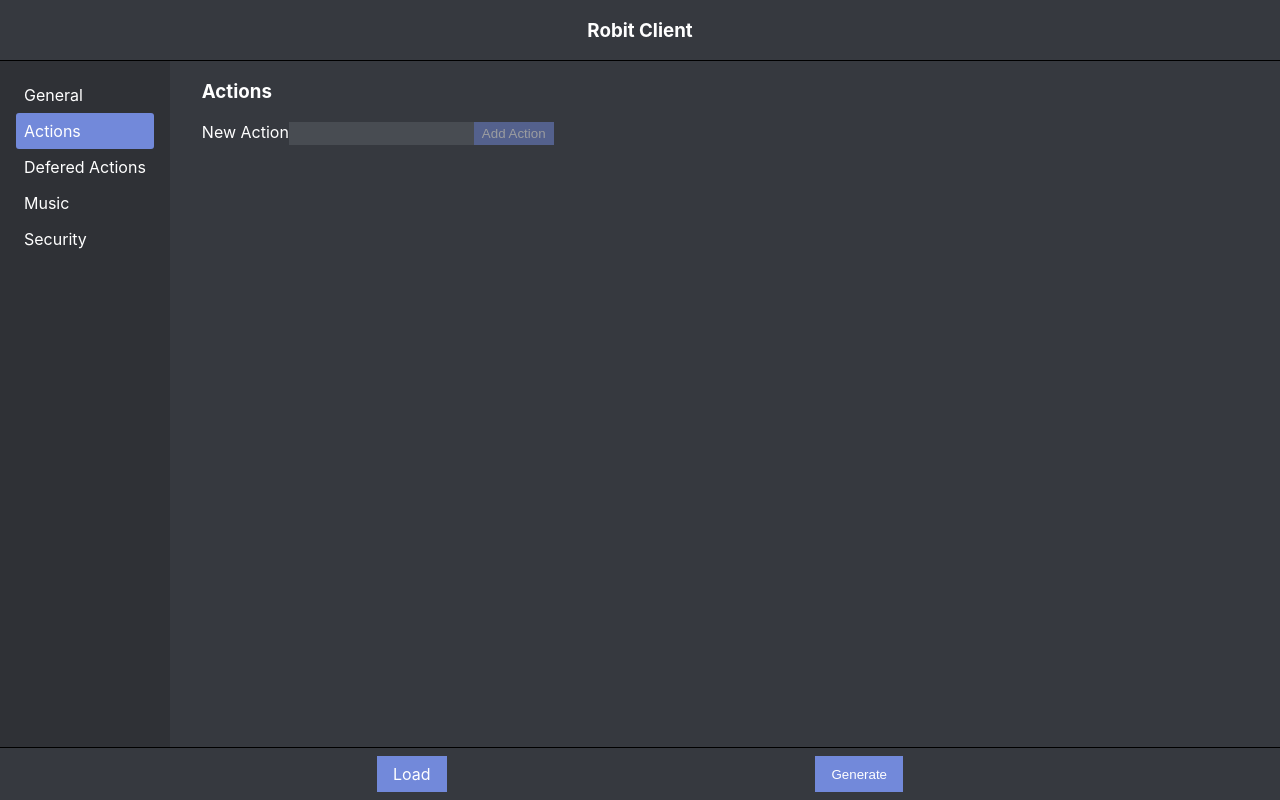
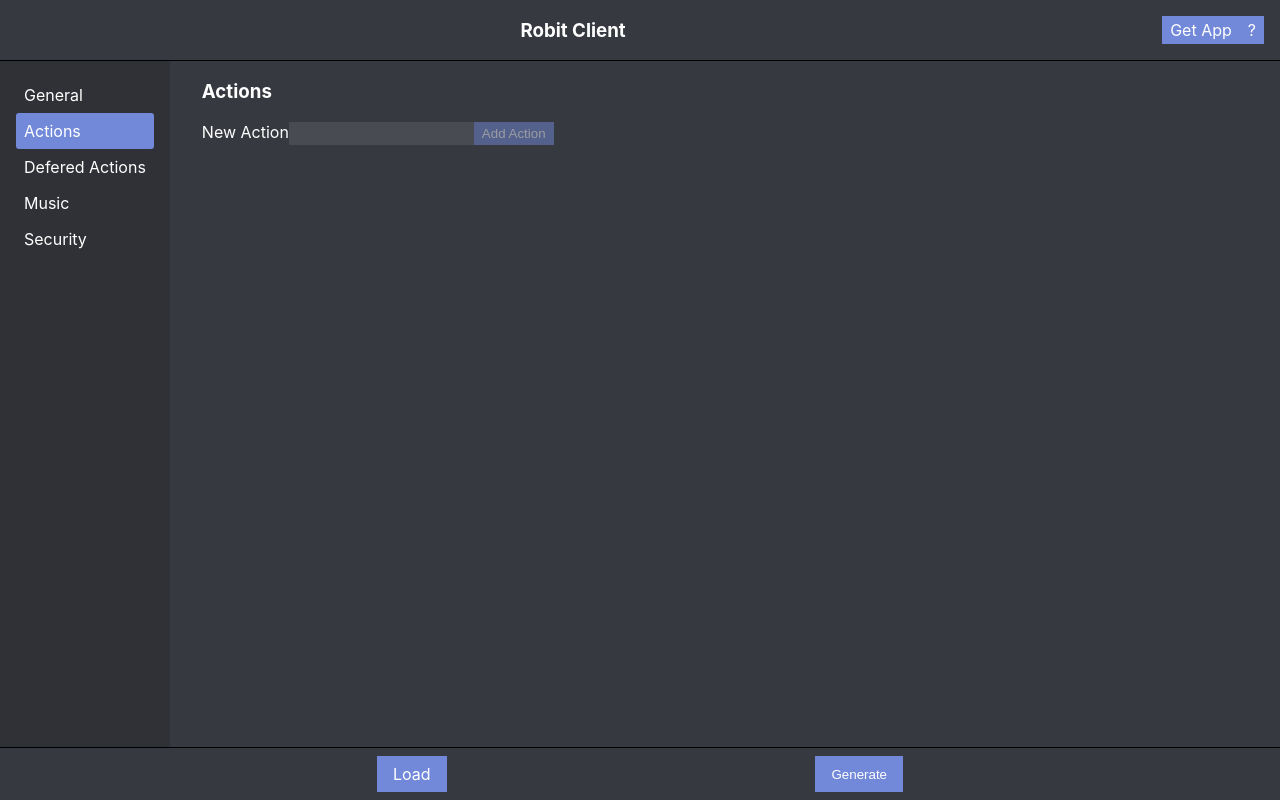
Before and after one commit to JeffreyRiggle/robitclient, a React (Create React App) app: page /robit/actions in a window 1280 px wide. Built offline with nearby package versions, Linux system fonts and the light colour scheme.

Commit message:
add download link

```diff
--- a/src/Action.scss
+++ b/src/Action.scss
@@ -8,3 +8,10 @@
         padding: $small-padding;
     }
 }
+
+.action-help {
+    margin-right: $default-padding;
+    background-color: #72767d;
+    padding: $small-padding $default-padding;
+    font-style: italic;
+}
--- a/src/Actions.js
+++ b/src/Actions.js
@@ -25,6 +25,7 @@ class Actions extends Component {
           {this.state.actions.map(action => {
             return (
               <div key={action.id} className="item">
+                <span className="action-help">!robit {action.id}</span>
                 <span className="txt">{action.id}</span>
                 <Link className="button edit" to={`/actions/${action.id}`}>Edit</Link>
                 <button onClick={this.removeAction(action)}>Remove</button>
--- a/src/App.js
+++ b/src/App.js
@@ -10,8 +10,12 @@ import UserSecurity from './UserSecurity';
 import Generator from './Generator';
 import nativeService from './Native/NativeService';
 import Server from './Server';
+import Help from './Help/Help';
+import getHelp from './Help/helpProvider';
 
 import './App.scss';
+
+const downloadApp = getHelp('appDownload');
 
 class App extends Component {
   constructor(props) {
@@ -35,7 +39,13 @@ class App extends Component {
       <BrowserRouter basename="/robit">
         <div className="App">
           <header>
-            <h3>Robit Client</h3>
+            <div className="header-area">
+              <h3>Robit Client</h3>
+              {!this.state.electron && <div className="native-download">
+                  <a href="https://s3.amazonaws.com/ilusr.com/apps/robitclientnative+Setup+1.0.0.exe" className="button">Get App</a>
+                  <Help message={downloadApp}/>
+                </div> }
+            </div>
           </header>
           <div className="content">
             <div className="sidebar">
--- a/src/App.scss
+++ b/src/App.scss
@@ -15,6 +15,24 @@
 
     header {
         border-bottom: 1px solid black;
+
+        .header-area {
+            display: flex;
+            flex-direction: row;
+
+            h3 {
+                flex: 1 1 auto;
+            }
+        }
+
+        .native-download {
+            display: flex;
+            flex-direction: row;
+            flex: 0 1 auto;
+
+            max-height: 29px;
+            margin: 1em;
+        }
     }
 
     footer {
--- a/src/Help/helpProvider.js
+++ b/src/Help/helpProvider.js
@@ -13,7 +13,8 @@ let help = new Map([
     ['futureHelp', 'The specific date and time for the action to occur. This is a one time action.'],
     ['dailyHelp', 'The time of day, in your current time zone, that you would like the action to occur.'],
     ['folderHelp', 'The path to a folder on the server that contains music files. Example: C:/Music'],
-    ['deniedMessage', 'The message to send when someone attempts to send an unauthorized request to robit.']
+    ['deniedMessage', 'The message to send when someone attempts to send an unauthorized request to robit.'],
+    ['appDownload', 'In order to run the robit server you need the desktop application. Press Get App to download desktop application.']
 ]);
 
 export default (id) => {
```
